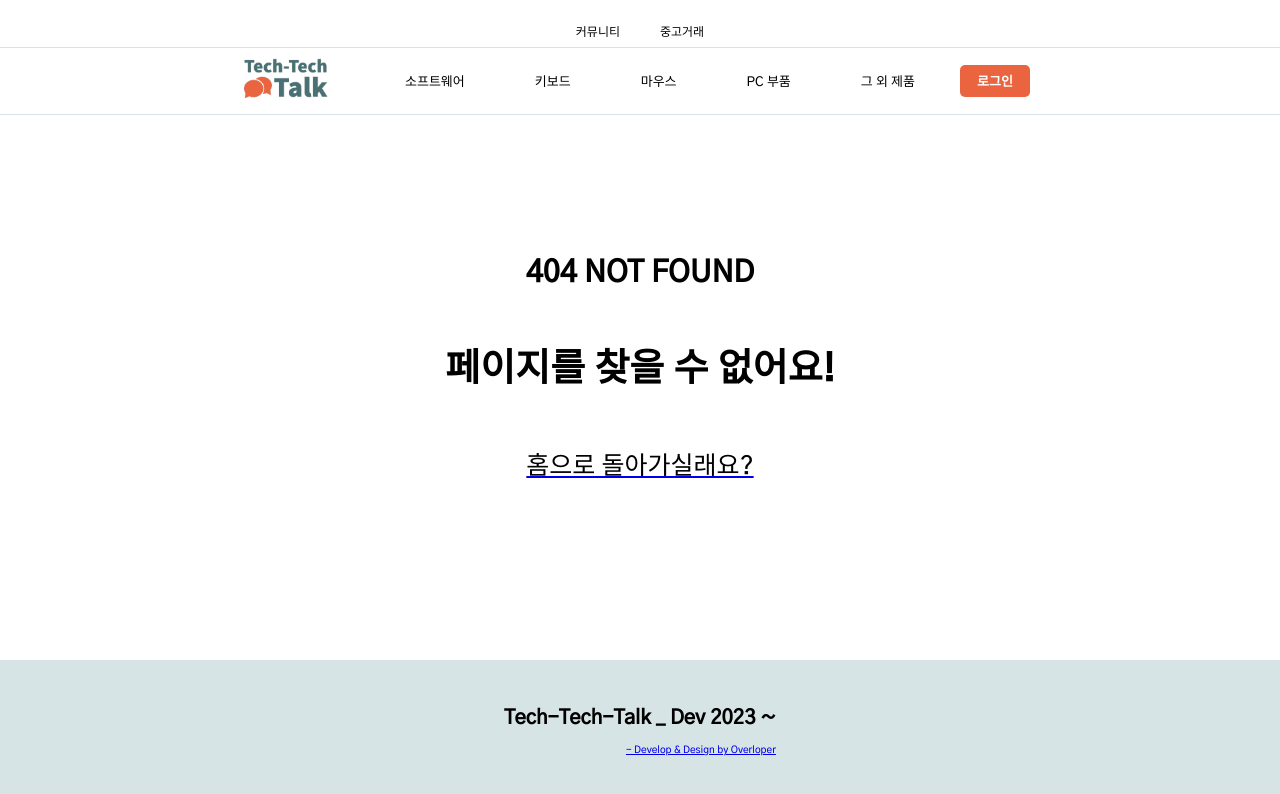
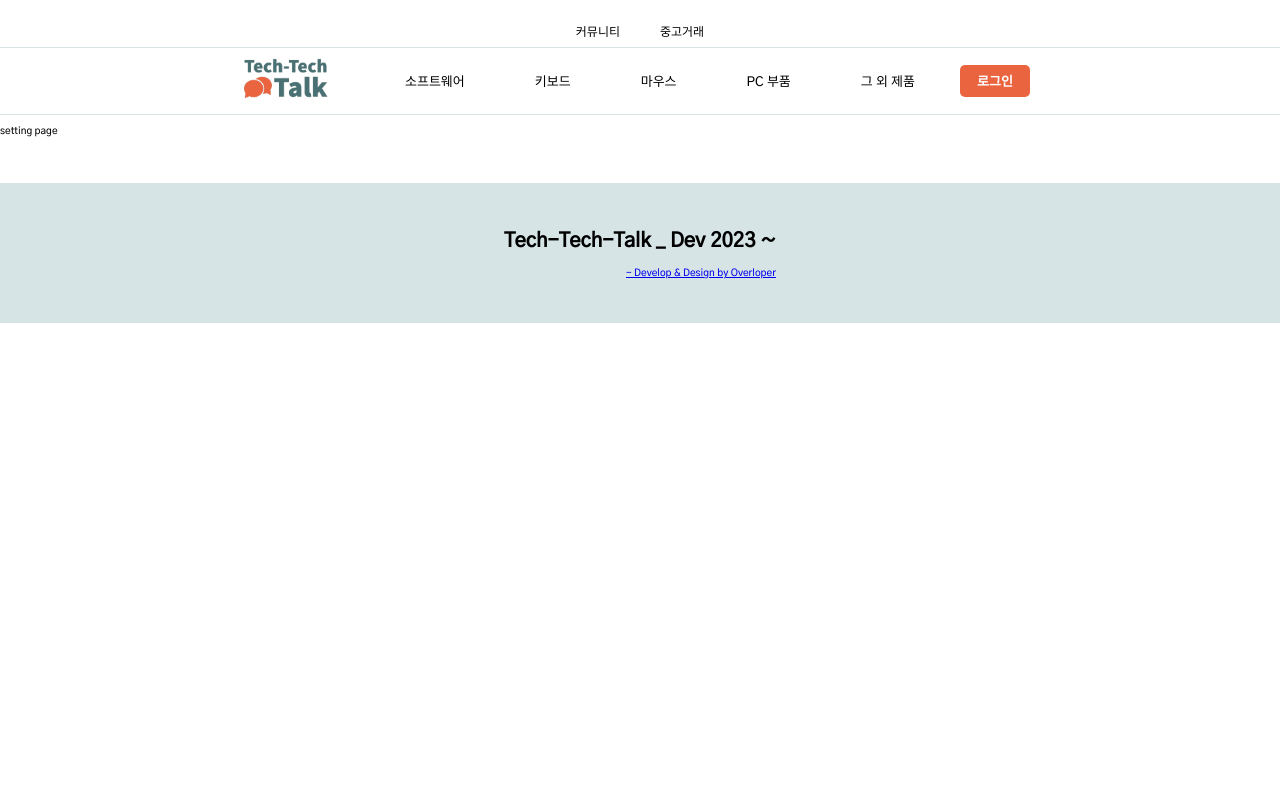
Before and after one commit to kimseonghyoek/tech-tech-talk, a React (Create React App) app in the folder front/: page /setting in a window 1280 px wide. Before the commit this address had no page. Shown: the top 794 px of the page. Built offline with nearby package versions, Linux system fonts and the light colour scheme; the HTML template or start-up script is replaced by a standard one.

Commit message:
Create Setting page

```diff
--- a/front/src/App.tsx
+++ b/front/src/App.tsx
@@ -11,6 +11,7 @@ import NotFound from "./pages/error/404";
 import { RecoilRoot } from "recoil";
 import Test from "./pages/Test";
 import DevManage from "./pages/DevManage";
+import Setting from "./pages/setting/Setting";
 
 function App() {
   return (
@@ -24,6 +25,7 @@ function App() {
             <Route path="/signup" element={<Signup />} />
             <Route path="/*" element={<NotFound />} />
             <Route path="/test" element={<Test/> }/>
+            <Route path="/setting" element={<Setting/>}/>
             <Route path="/manage" element={<DevManage/> }/>
           </Routes>
           <Footer />
--- /dev/null
+++ b/front/src/pages/setting/Setting.tsx
@@ -0,0 +1,11 @@
+import React from 'react';
+
+function Setting(): JSX.Element {
+  return (
+    <div>
+      <p>setting page</p>
+    </div>
+  )
+}
+
+export default Setting
```
